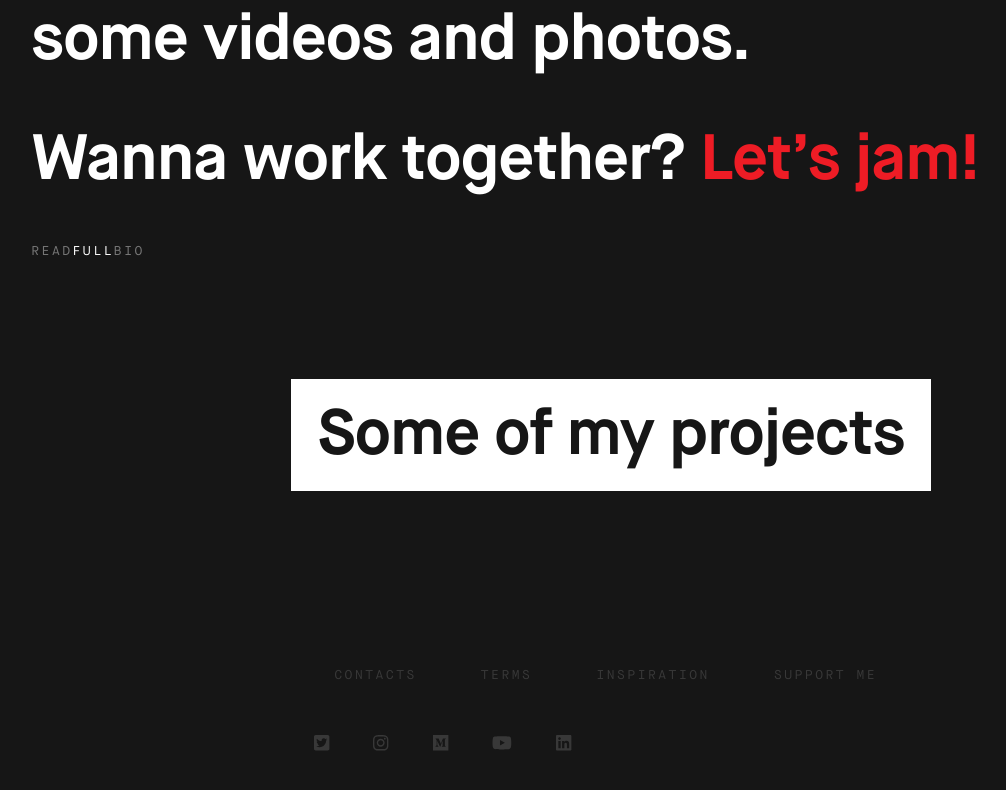
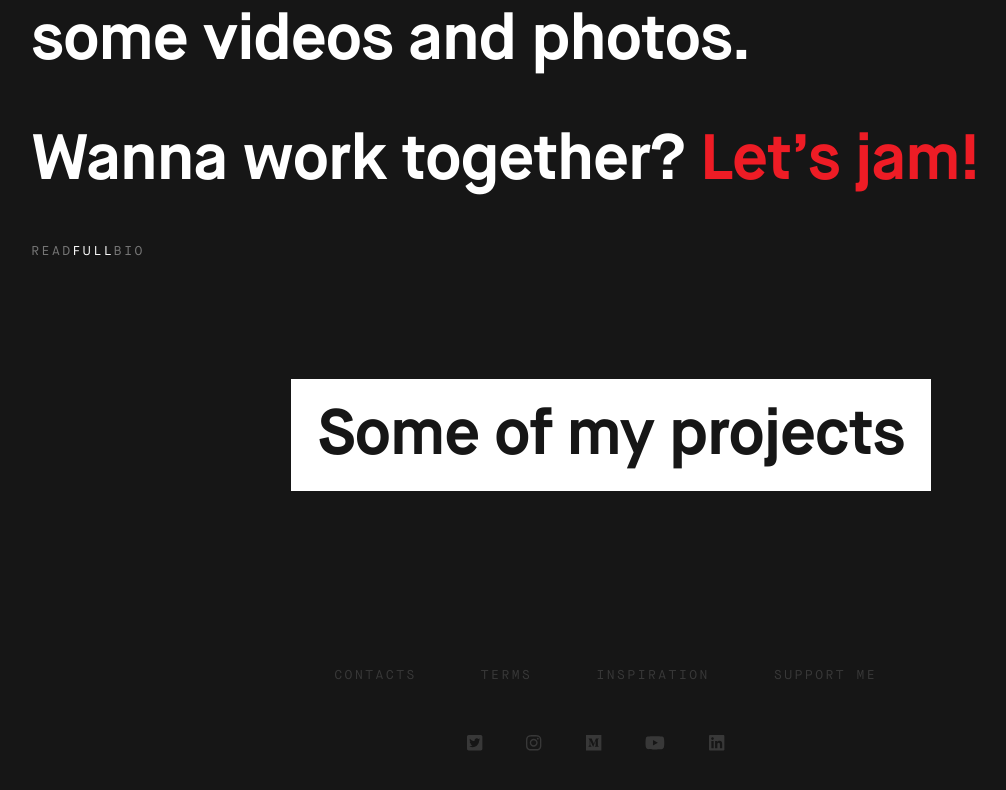
Before and after one commit to Edomenegaz/edomenegaz.github.io, a plain HTML site: page index.html in a window 1280 px wide. Shown: the part 1005-1795 px from the top of the page, without its empty margins (29-1035 px from the left). Before the commit the page ends 1759 px from the top, so only its background shows below. Drawn offline with Linux system fonts and the light colour scheme; files whose address does not match are found by name.

Commit message:
Fixed social icons in the footer and added some links

```diff
--- a/index.html
+++ b/index.html
@@ -56,17 +56,17 @@
           <ul>
             <li class="footer-text"><a href="">Contacts</a></li>
             <li class="footer-text"><a href="">Terms</a></li>
-            <li class="footer-text"><a href="">Inspiration</a></li>
+            <li class="footer-text"><a href="http://www.vanschneider.com/" target="_blank">Inspiration</a></li>
             <li class="footer-text"><a href="">Support me</a></li>
           </ul>
           <br>
-          <div class="footer-social-icons-container">
+          <div id="footer-icons-container">
               <ul>
-                <li class="footer-social-icon"><i class="fab fa-twitter-square"></i></li>
-                <li class="footer-social-icon"><i class="fab fa-instagram"></i></li>
+                <li class="footer-social-icon"><a href="https://twitter.com/edomenegaz"><i class="fab fa-twitter-square"></i></a></li>
+                <li class="footer-social-icon"><a href="https://www.instagram.com/edomenegaz/"><i class="fab fa-instagram"></i></a></li>
                 <li class="footer-social-icon"><i class="fab fa-medium"></i></li>
-                <li class="footer-social-icon"><i class="fab fa-youtube"></i></li>
-                <li class="footer-social-icon"><i class="fab fa-linkedin"></i></li>
+                <li class="footer-social-icon"><a href="https://www.youtube.com/channel/UCpXWcU24FXBNdfPF8lqCKgQ"><i class="fab fa-youtube"></i></a></li>
+                <li class="footer-social-icon"><a href="https://www.linkedin.com/in/edoardo-meneghini-5124b713a/"><i class="fab fa-linkedin"></i></a></li>
               </ul>
             </div>
         </div>
--- a/style/style.css
+++ b/style/style.css
@@ -184,15 +184,9 @@ h1 {
     width: 100%;
     margin: 0 auto;
     justify-content: center;
-    align-items: center;
     display: grid;
-    grid-template-rows: 2fr;
     margin-left: -4.5%;
     position: relative;
-}
-
-#myfooter .container #footer-social-icons-container > ul {
-    background-color: yellow;
 }
 
 .footer-text {
@@ -221,14 +215,9 @@ h1 {
     color: rgba(355, 355, 355, 0.65);
 }
 
-#footer-social-icons-container {
-    justify-content: center;
-    align-content: center;
-    align-items: center;
-    position: absolute;
-    left: 50%;
-    right: 50%;
-    transform: translate(-50%, -50%);
+#footer-icons-container {
+    margin: auto;
+    padding-bottom: 50px;
 }
 
 /*grid-item {
```
